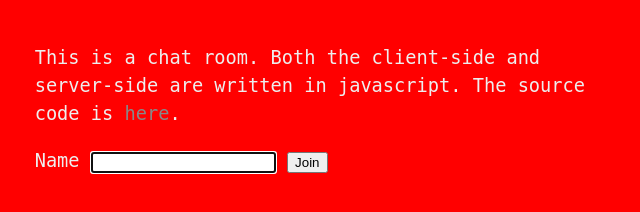
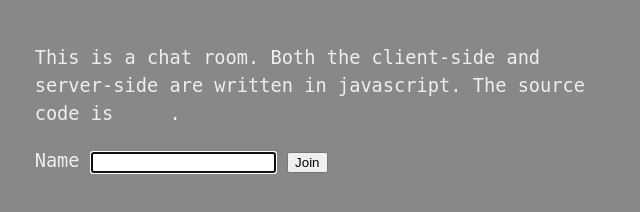
Before and after one commit to jyoshise/node-chat, a website: page index.html in a window 1280 px wide. Shown: the whole page, without its empty margins (0-640 px from the left). Drawn offline with Linux system fonts and the light colour scheme; no server answers.

Commit message:
Update style.css

```diff
--- a/style.css
+++ b/style.css
@@ -27,7 +27,7 @@ a { text-decoration: none; color: #888; }
 a:hover { text-decoration: underline; color: #aaa; }
 
 #loading, #connect {
-  background: #FF0000;
+  background: #888888;
   position: fixed;
   top: 0;
   left: 0;
```
